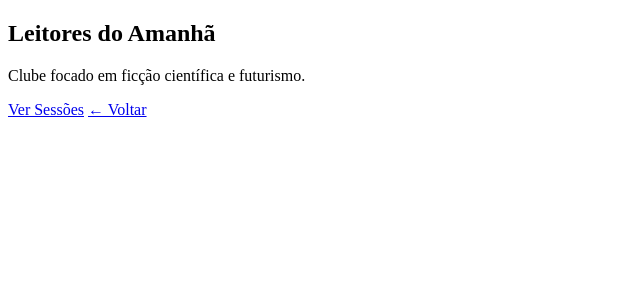
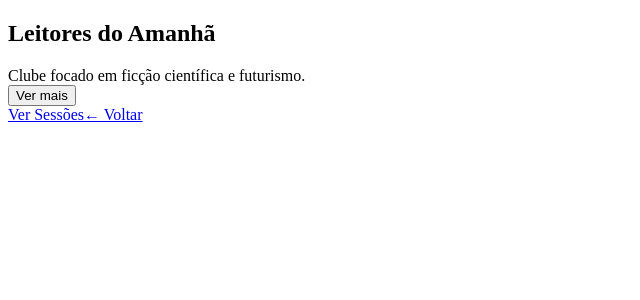
Before and after one commit to Lucas-1234567890/AT-REACT, a React (Vite) app: page /clube/1 in a window 1280 px wide. Shown: the top 300 px of the page, without its empty margins (0-640 px from the left). Built offline with nearby package versions, Linux system fonts and the light colour scheme.

Commit message:
tarefa 14: useLayoutEffect para altura dinamica na descricao expansivel

```diff
--- a/src/components/DetalhesClube.jsx
+++ b/src/components/DetalhesClube.jsx
@@ -1,5 +1,31 @@
-import { useParams, Link } from 'react-router-dom';
-import { Outlet } from 'react-router-dom';
+import { useParams, Link, Outlet } from 'react-router-dom';
+import { useRef, useLayoutEffect, useState } from 'react';
+
+function DescricaoExpansivel({ texto }) {
+  const ref = useRef();
+  const [altura, setAltura] = useState(0);
+  const [expandido, setExpandido] = useState(false);
+
+  useLayoutEffect(() => {
+    if (ref.current) {
+      setAltura(ref.current.scrollHeight);
+    }
+  }, [texto]);
+
+  return (
+    <div>
+      <div
+        ref={ref}
+        style={{ maxHeight: expandido ? altura : 40, overflow: 'hidden', transition: 'max-height 0.3s' }}
+      >
+        {texto}
+      </div>
+      <button onClick={() => setExpandido(!expandido)}>
+        {expandido ? 'Ver menos' : 'Ver mais'}
+      </button>
+    </div>
+  );
+}
 
 function DetalhesClube({ clubes }) {
   const { id } = useParams();
@@ -10,9 +36,9 @@ function DetalhesClube({ clubes }) {
   return (
     <div>
       <h2>{clube.nome}</h2>
-      <p>{clube.descricao}</p>
+      <DescricaoExpansivel texto={clube.descricao} /> {/* ← aqui */}
       <Link to="sessoes">Ver Sessões</Link>
-      <Outlet /> {/* ← SessoesClube renderiza aqui */}
+      <Outlet />
       <Link to="/">← Voltar</Link>
     </div>
   );
```
